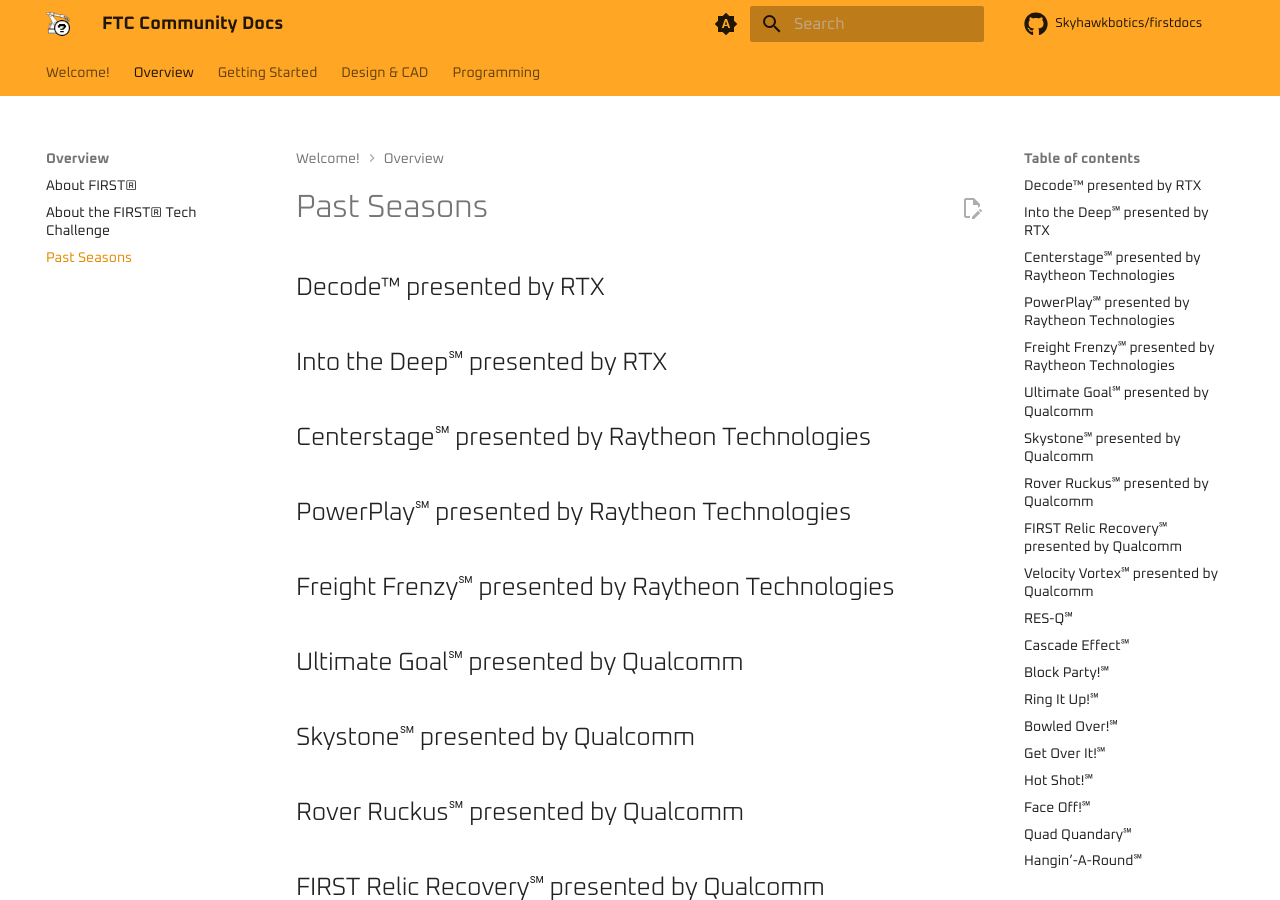
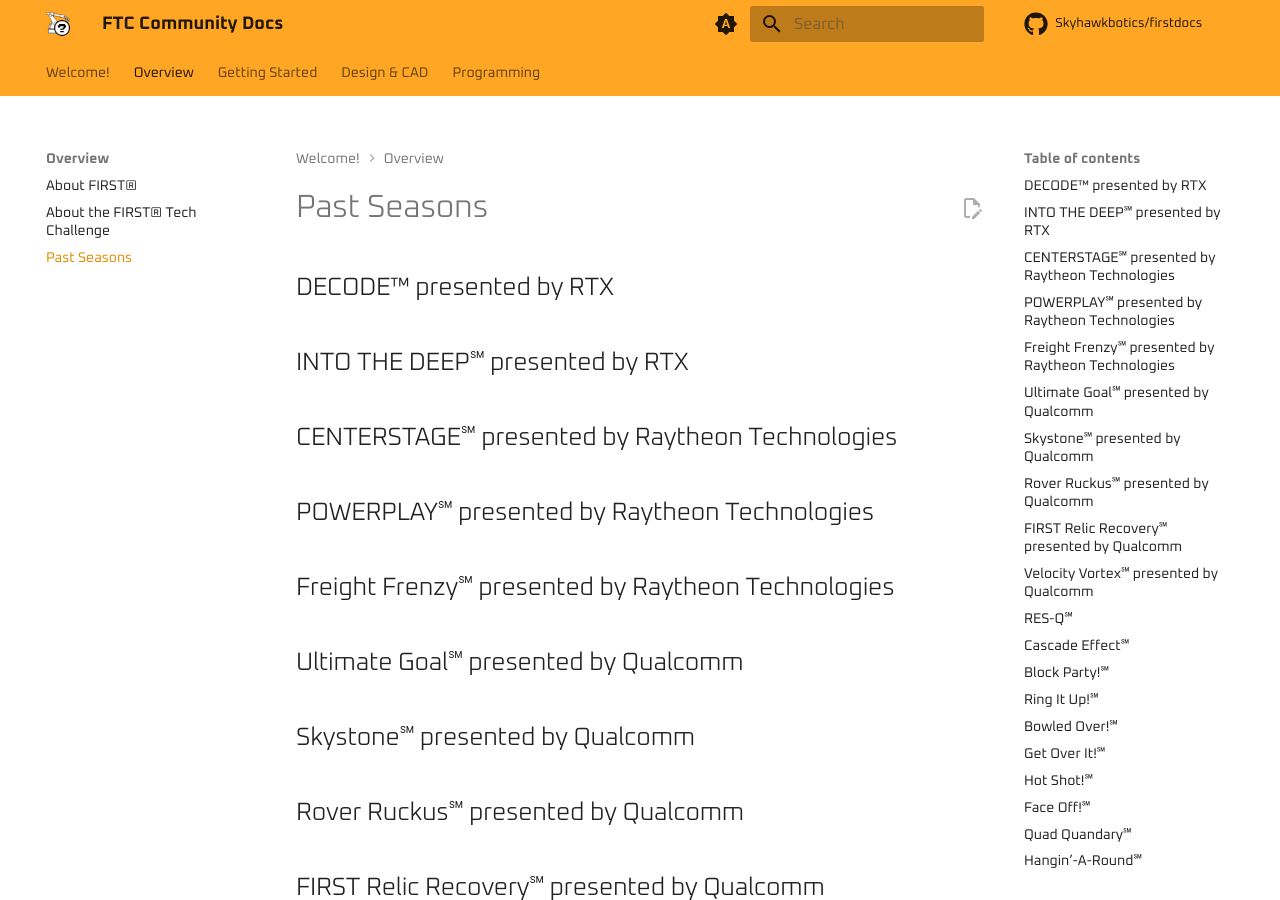
Before and after one commit to Skyhawkbotics/firstdocs, an MkDocs documentation site: the page built from source/docs/overview/pastseasons.md, in a window 1280 px wide and 900 px high. Built offline with MkDocs 1.6.1 and Material for MkDocs 9.7.7, drawn with Linux system fonts in a browser that asks for light colours; comment, search, counter and statistics services are not loaded.

Commit message:
update season name styling

```diff
--- a/source/docs/overview/pastseasons.md
+++ b/source/docs/overview/pastseasons.md
@@ -1,9 +1,9 @@
 # Past Seasons
 
-## Decode™ presented by RTX
-## Into the Deep℠ presented by RTX
-## Centerstage℠ presented by Raytheon Technologies
-## PowerPlay℠ presented by Raytheon Technologies
+## DECODE™ presented by RTX
+## INTO THE DEEP℠ presented by RTX
+## CENTERSTAGE℠ presented by Raytheon Technologies
+## POWERPLAY℠ presented by Raytheon Technologies
 ## Freight Frenzy℠ presented by Raytheon Technologies
 ## Ultimate Goal℠ presented by Qualcomm
 ## Skystone℠ presented by Qualcomm
```
